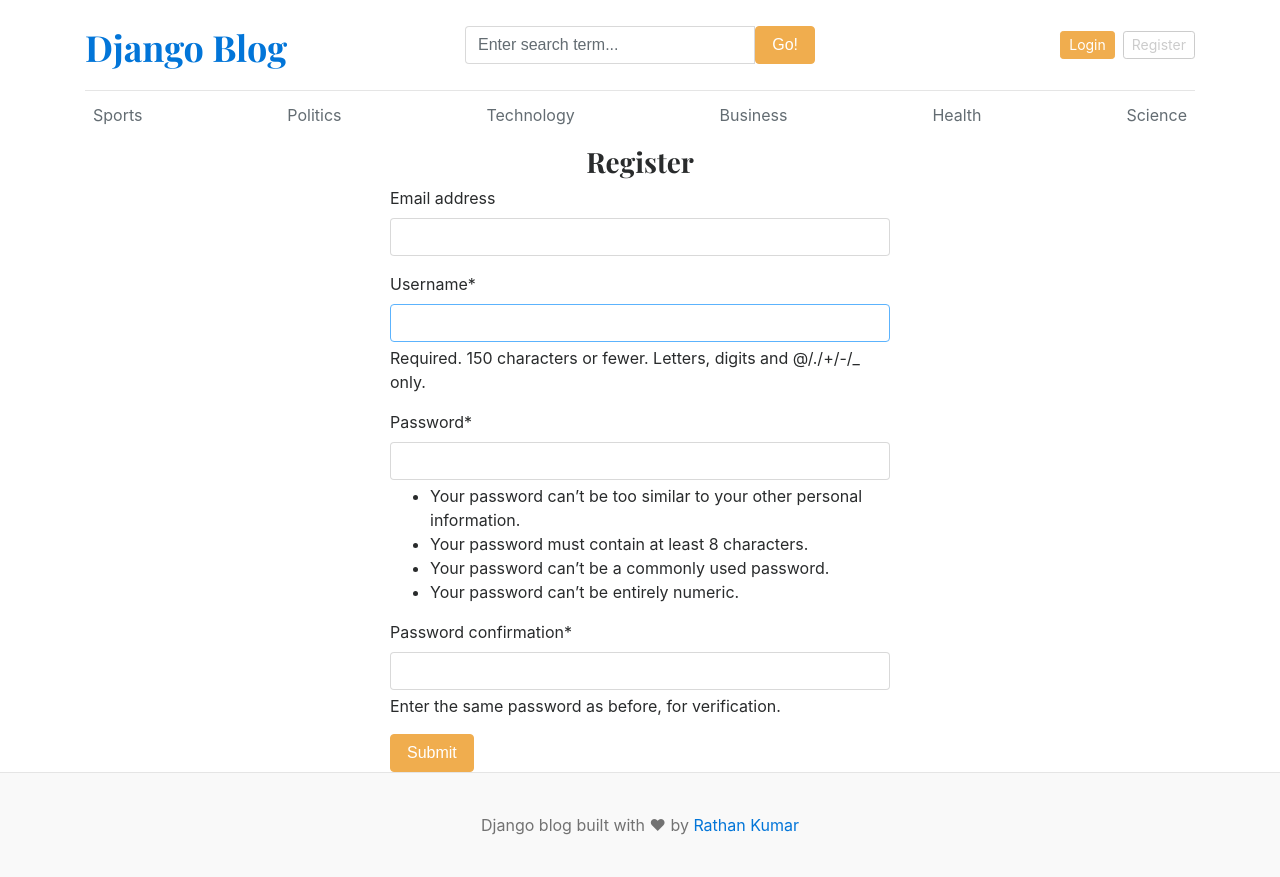
After one commit to hamzaahmad8373/django-blog, a Django app: page /register/ in a window 1280 px wide. The commit adds this page. Run offline with Django 5.2, Linux system fonts and the light colour scheme; data comes from the database, SQL or seed files in the repository; both versions use the stored data as it was after the commit; some libraries are stand-ins or nearby versions.

Commit message:
registration and login functionality

```diff
--- /dev/null
+++ b/blog_main/forms.py
@@ -0,0 +1,8 @@
+from django.contrib.auth.models import User
+from django.contrib.auth.forms import UserCreationForm
+
+
+class RegistrationForm(UserCreationForm):
+    class Meta:
+        model=User
+        fields = ('email','username','password1','password2')
--- a/blog_main/settings.py
+++ b/blog_main/settings.py
@@ -39,6 +39,8 @@ INSTALLED_APPS = [
     'django.contrib.staticfiles',
     'blogs',
     'assignments',
+    'crispy_forms',
+    'crispy_bootstrap4',
 ]
 
 MIDDLEWARE = [
@@ -132,3 +134,5 @@ MAILERS = {
 }
 MEDIA_URL = '/media/'
 MEDIA_ROOT = BASE_DIR / 'media'
+
+CRISPY_TEMPLATE_PACK = 'bootstrap4'
--- a/blog_main/urls.py
+++ b/blog_main/urls.py
@@ -23,9 +23,13 @@ from django.conf.urls.static import static
 from blogs import views as BlogsView
 
 urlpatterns = [
-    path('admin/', admin.site.urls),
-    path('', views.home, name='home'),
-    path('category/', include('blogs.urls')),
-    path('<slug:slug>/', BlogsView.blogs,name='blogs'),
-    path('blogs/search/', BlogsView.search, name='search')
+    path("admin/", admin.site.urls),
+    path("", views.home, name="home"),
+    path("category/", include("blogs.urls")),
+    path("blogs/<slug:slug>/", BlogsView.blogs, name="blogs"),
+    path("blogs/search/", BlogsView.search, name="search"),
+    path("register/", views.register, name="register"),
+    path("login/", views.login, name="login"),
+    path("logout/", views.logout, name="logout"),
+
 ] + static(settings.MEDIA_URL, document_root=settings.MEDIA_ROOT)
--- a/blog_main/views.py
+++ b/blog_main/views.py
@@ -1,7 +1,10 @@
 from django.http import HttpResponse
-from django.shortcuts import render
+from django.shortcuts import render,redirect
 from blogs.models import Blog
 from assignments.models import About
+from .forms import RegistrationForm
+from django.contrib.auth.forms import AuthenticationForm
+from django.contrib import auth
 
 def home(request):
     feature_posts = Blog.objects.filter(is_featured=True ).order_by('-created_at')
@@ -18,3 +21,39 @@ def home(request):
         'about': about
     }
     return render(request, 'home.html', context)
+
+def register(request):
+    if request.method == 'POST':
+        form = RegistrationForm(request.POST)
+        if form.is_valid():
+            form.save()
+            return redirect('register')
+        else:
+            print(form.errors)
+    else:
+        form = RegistrationForm()
+    context = {
+        'form': form,
+    }
+    return render(request, 'register.html',context)
+def login(request):
+    if request.method == 'POST':
+        form = AuthenticationForm(request,request.POST)
+        if form.is_valid():
+            username = form.cleaned_data['username']
+            password = form.cleaned_data['password']
+
+            user = auth.authenticate(username=username, password=password)
+            if user is not None:
+                auth.login(request, user)
+                return redirect('home')
+    form = AuthenticationForm()
+    context = {
+        'form': form,
+    }
+    return render(request, 'login.html',context)
+
+
+def logout(request):
+    auth.logout(request)
+    return redirect('home')
--- a/templates/base.html
+++ b/templates/base.html
@@ -1,4 +1,5 @@
 {% comment %} Header Part {% endcomment %}
+
 {% load static %}
 <!doctype html>
 <html lang="en">
@@ -42,8 +43,14 @@
             </form>
           </div>
           <div class="col-12 col-md-4 d-flex justify-content-md-end align-items-center">
-            <a class="btn btn-sm btn-warning" href="#">Sign In</a>
-            <a class="btn btn-sm btn-outline-secondary ml-2" href="#">Register</a>
+            {% if not user.is_authenticated %}
+            <a class="btn btn-sm btn-warning" href="{%url 'login'%}">Login</a>
+            <a class="btn btn-sm btn-outline-secondary ml-2" href="{%url 'register'%}">Register</a>
+            {% else %}
+          <span>YOU ARE LOGED IN AS {{ user }}</span>
+          &emsp;
+          <span><a href="{% url 'logout' %}">Logout</a></span>
+            {% endif %}
           </div>
         </div>
       </header>
@@ -51,16 +58,16 @@
       <div class="nav-scroller py-1 mb-2">
         <nav class="nav d-flex justify-content-between">
           {% for category in categories %}
-            <a class="p-2 text-muted" href="{% url 'posts_by_category' category.id %}">
-              {{ category.category_name }}
-            </a>
+          <a class="p-2 text-muted" href="{% url 'posts_by_category' category.id %}">
+            {{ category.category_name }}
+          </a>
           {% endfor %}
         </nav>
       </div>
+      {% block content %}{% endblock %}
     </div>
 
     {% comment %} Main Part {% endcomment %}
-    {% block content %}{% endblock %}
 
     {% comment %} Footer Part {% endcomment %}
     <footer class="blog-footer">
--- /dev/null
+++ b/templates/register.html
@@ -0,0 +1,11 @@
+{% extends 'base.html' %}
+
+{% block content%}
+{% load crispy_forms_tags %}
+<h3 class="text-center">Register</h3>
+<form action="" method="POST" style= "width:500px; margin:auto;">
+    {% csrf_token %}
+    {{ form|crispy }}
+    <button type="submit" class="btn btn-warning">Submit</button>
+</form>
+{% endblock %}
```
Also changed, not shown: templates/login.html (added, +14 -0 lines), db.sqlite3.
